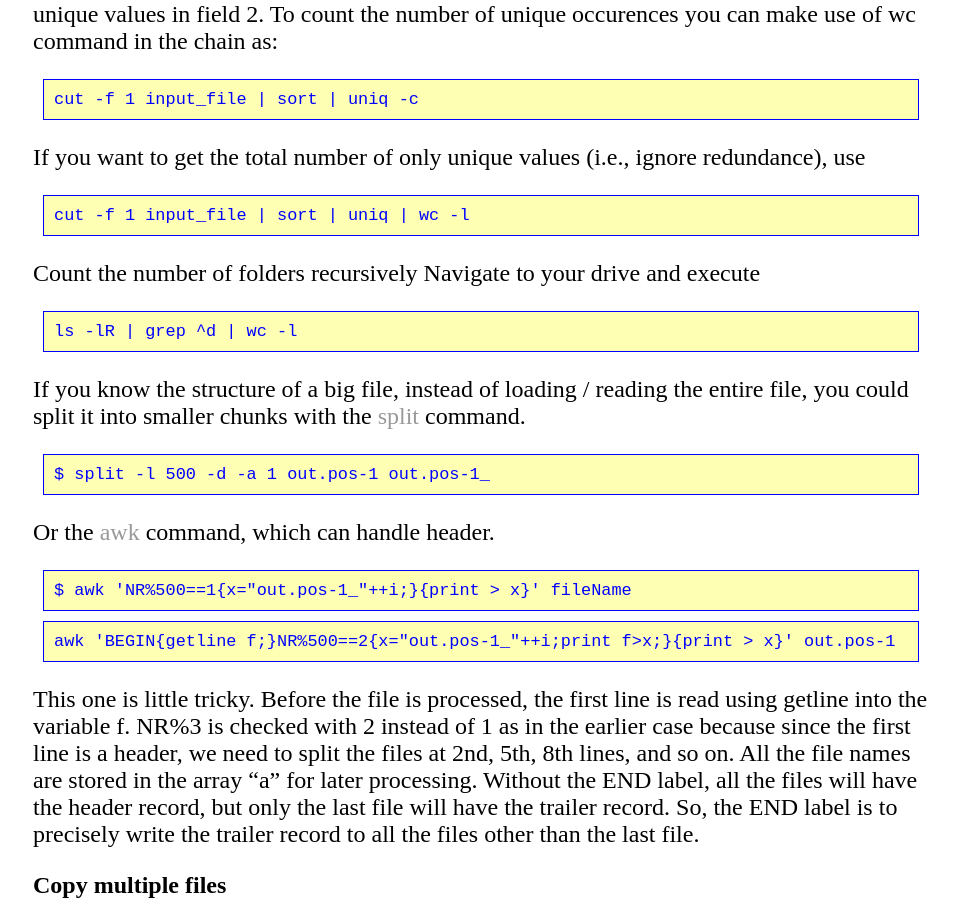
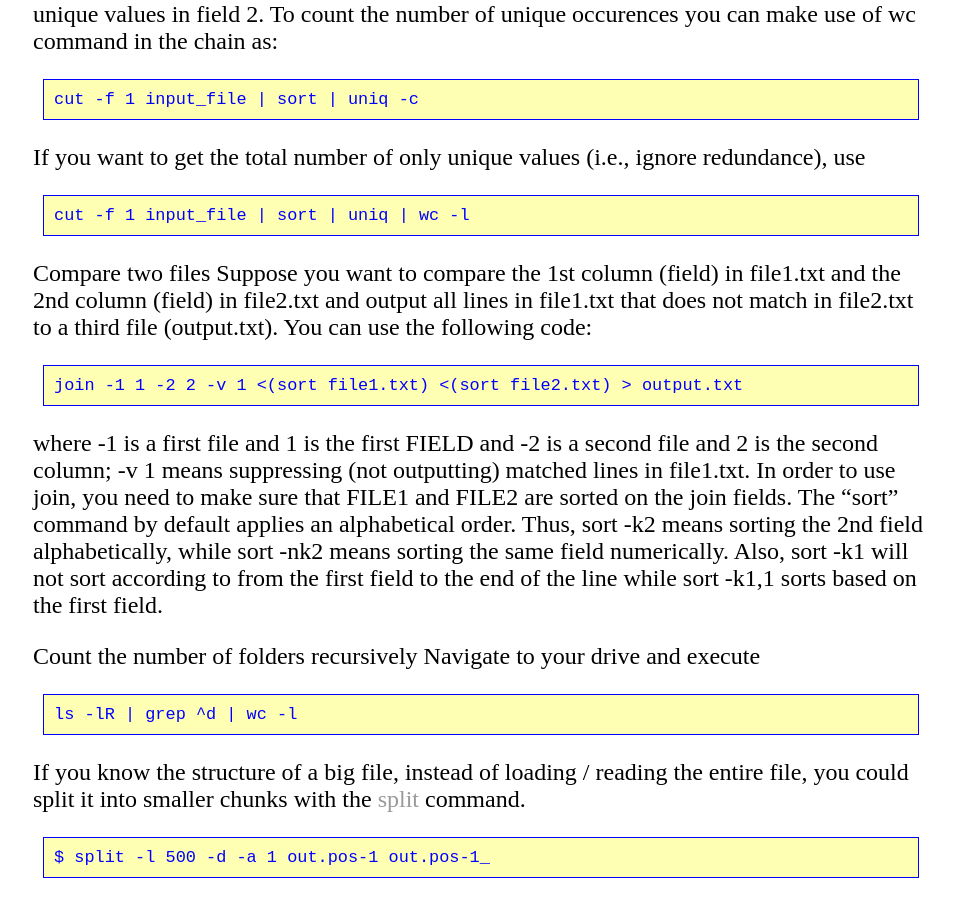
Before and after one commit to lybird300/lybird300.github.io, a Jekyll site: the page built from _posts/2015-05-01-inspect-big-file.md, in a window 1280 px wide and 900 px high, scrolled down 3665 px. Shown: the whole window, without its empty margins (159-1117 px from the left). Built offline with Jekyll 4.4.1, drawn with Linux system fonts in a browser that asks for light colours.

Commit message:
Update 2015-05-01-inspect-big-file.md

```diff
--- a/_posts/2015-05-01-inspect-big-file.md
+++ b/_posts/2015-05-01-inspect-big-file.md
@@ -68,6 +68,12 @@ To count the number of unique occurences you can make use of wc command in the c
 If you want to get the total number of only unique values (i.e., ignore redundance), use
 <pre><code>cut -f 1 input_file | sort | uniq | wc -l</code></pre>
 
+Compare two files
+Suppose you want to compare the 1st column (field) in file1.txt and the 2nd column (field) in file2.txt and output all lines in file1.txt that does not match in file2.txt to a third file (output.txt). You can use the following code:
+<pre><code>join -1 1 -2 2 -v 1 <(sort file1.txt) <(sort file2.txt) > output.txt</code></pre>
+where -1 is a first file and 1 is the first FIELD and -2 is a second file and 2 is the second column; -v 1 means suppressing (not outputting) matched lines in file1.txt.
+In order to use join, you need to make sure that FILE1 and FILE2 are sorted on the join fields. The "sort" command by default applies an alphabetical order. Thus, sort -k2 means sorting the 2nd field alphabetically, while sort -nk2 means sorting the same field numerically. Also, sort -k1 will not sort according to from the first field to the end of the line while sort -k1,1 sorts based on the first field.
+
 Count the number of folders recursively
 Navigate to your drive and execute
 <pre><code>ls -lR | grep ^d | wc -l</code></pre>
```
